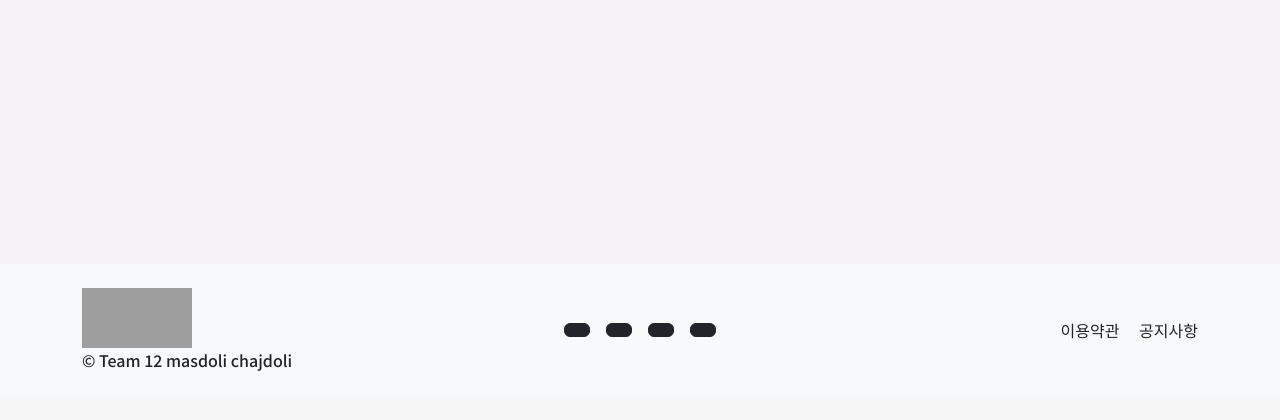
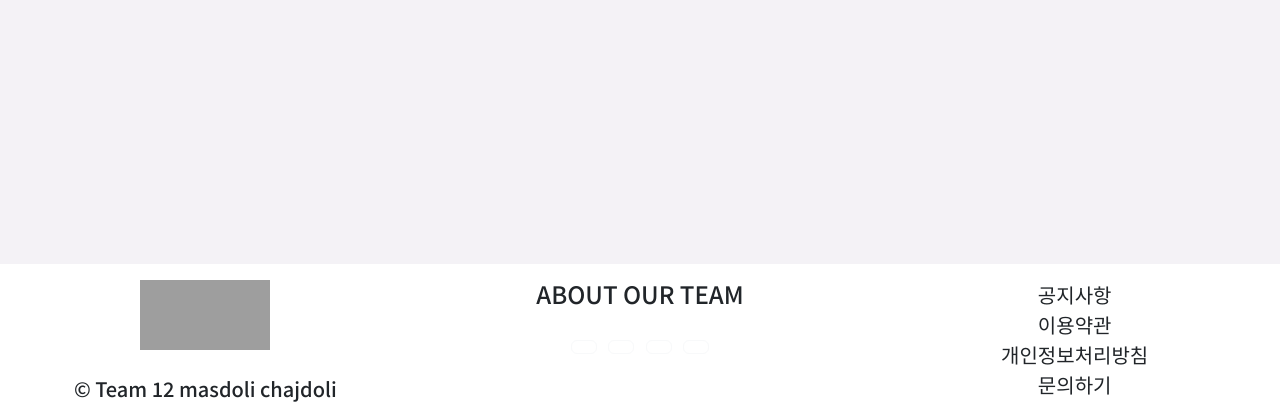
Before and after one commit to MoonSanghee/matdori, a Django app: page /posts/ in a window 1280 px wide. Shown: the part 1022-1442 px from the top of the page. Before the commit the page ends 1393 px from the top, so only its background shows below. Run offline with Django 3.2, Linux system fonts and the light colour scheme; data that the repository does not hold is empty; some libraries are stand-ins or nearby versions; grey boxes are pictures that could not be loaded.

Commit message:
footer/change

```diff
--- a/matdori/matdori/static/css/style.css
+++ b/matdori/matdori/static/css/style.css
@@ -16,6 +16,10 @@
 }
 
 .footer_image {
-  width: 110px;
-  height: 60px;
+  width: 120px;
+  height: 70px;
 }
+
+.nav-link:hover {
+  color: rgb(245, 132, 12);
+}
--- a/matdori/templates/base.html
+++ b/matdori/templates/base.html
@@ -1,23 +1,26 @@
 {% load static %}
 <!DOCTYPE html>
 <html lang="en">
+
 <head>
   <meta charset="UTF-8">
   <meta http-equiv="X-UA-Compatible" content="IE=edge">
   <meta name="viewport" content="width=device-width, initial-scale=1.0">
   <!-- CSS only -->
-    <link href="https://cdn.jsdelivr.net/npm/bootstrap@5.2.1/dist/css/bootstrap.min.css" rel="stylesheet" integrity="sha384-iYQeCzEYFbKjA/T2uDLTpkwGzCiq6soy8tYaI1GyVh/UjpbCx/TYkiZhlZB6+fzT" crossorigin="anonymous">
+  <link href="https://cdn.jsdelivr.net/npm/bootstrap@5.2.1/dist/css/bootstrap.min.css" rel="stylesheet"
+    integrity="sha384-iYQeCzEYFbKjA/T2uDLTpkwGzCiq6soy8tYaI1GyVh/UjpbCx/TYkiZhlZB6+fzT" crossorigin="anonymous">
   <link rel="stylesheet" href="{% static 'css/style.css' %}">
   <title>Document</title>
 </head>
 
 <body class="body">
-    <nav class="navbar navbar-expand-lg navbar-light bg-white">
+  <nav class="navbar navbar-expand-lg navbar-light bg-white sticky-top">
     <div class="container">
       <a class="navbar-brand fw-bold" href="{% url 'posts:index' %}">
         <img src="https://i.esdrop.com/d/t/bvRLlOwptP/Ug84j6LNz9.jpg" alt="matdori" width="110" height="60">
       </a>
-        <button class="navbar-toggler" type="button" data-bs-toggle="collapse" data-bs-target="#navbarNav" aria-controls="navbarNav" aria-expanded="false" aria-label="Toggle navigation">
+      <button class="navbar-toggler" type="button" data-bs-toggle="collapse" data-bs-target="#navbarNav"
+        aria-controls="navbarNav" aria-expanded="false" aria-label="Toggle navigation">
         <span class="navbar-toggler-icon"></span>
       </button>
       <div class="collapse navbar-collapse" id="navbarNav">
@@ -31,7 +34,6 @@
       </div>
       <div>
         <ul class="navbar-nav">
-
           {% if request.user.is_authenticated %}
           <li class="nav-item">
             <a class="nav-link" href="{%url 'accounts:logout'%}">
@@ -68,24 +70,43 @@
     {% endblock content %}
   </div>
 
-  <footer class="footer bg-light py-4">
-    <div class="container">
-      <div class="row align-items-center">
-        <div class="col-lg-4 text-lg-start d-flex flex-column">
-          <a class="navbar-brand fw-bold" href="{% url 'posts:index' %}">
-            <img class="footer_image" src="https://i.esdrop.com/d/t/bvRLlOwptP/Ug84j6LNz9.jpg" alt="matdori">
+
+  <footer class="footer bg-white text-center py-3">
+    <div>
+      <div class="row">
+        <!-- Footer Location-->
+        <div class="col-lg-4 mb-2 mb-lg-0">
+          <h4 class="text-uppercase mb-4"><a class="navbar-brand fw-bold" href="{% url 'posts:index' %}">
+              <img src="https://i.esdrop.com/d/t/bvRLlOwptP/Ug84j6LNz9.jpg" alt="matdori" width="130" height="70">
+            </a></h4>
+          <p class="lead mb-0">
+            &copy; Team 12 masdoli chajdoli
+          </p>
+        </div>
+        <!-- Footer Social Icons-->
+        <div class="col-lg-4 mb-5 mb-lg-0">
+          <h4 class="text-uppercase mb-4">About our Team</h4>
+          <a class="btn btn-outline-light btn-social mx-1" href="#!"><i class="fab fa-fw fa-facebook-f"></i></a>
+          <a class="btn btn-outline-light btn-social mx-1" href="#!"><i class="fab fa-fw fa-twitter"></i></a>
+          <a class="btn btn-outline-light btn-social mx-1" href="#!"><i class="fab fa-fw fa-linkedin-in"></i></a>
+          <a class="btn btn-outline-light btn-social mx-1" href="#!"><i class="fab fa-fw fa-dribbble"></i></a>
+        </div>
+        <!-- Footer About Text-->
+        <div class="col-lg-4">
+          <p class="lead mb-0">
+            <a class="nav-link" href="">
+              <strong>공지사항</strong>
             </a>
-          &copy; Team 12 masdoli chajdoli
-        </div>
-        <div class="col-lg-4 my-3 my-lg-0 d-flex justify-content-center">
-          <a class="btn btn-dark btn-social mx-2" href="#!" aria-label="Twitter"><i class="fab fa-twitter"></i></a>
-          <a class="btn btn-dark btn-social mx-2" href="#!" aria-label="Facebook"><i class="fab fa-facebook-f"></i></a>
-          <a class="btn btn-dark btn-social mx-2" href="#!" aria-label="LinkedIn"><i class="fab fa-linkedin-in"></i></a>
-          <a class="btn btn-dark btn-social mx-2" href="#!" aria-label="Twitter"><i class="fab fa-twitter"></i></a>
-        </div>
-        <div class="col-lg-4 text-lg-end">
-          <a class="link-dark text-decoration-none me-3" href="#!">이용약관</a>
-          <a class="link-dark text-decoration-none" href="#!">공지사항</a>
+            <a class="nav-link" href="">
+              <strong>이용약관</strong>
+            </a>
+            <a class="nav-link" href="">
+              <strong>개인정보처리방침</strong>
+            </a>
+            <a class="nav-link" href="">
+              <strong>문의하기</strong>
+            </a>
+          </p>
         </div>
       </div>
     </div>
```
Lines whose indentation alone changed are shown as unchanged.
